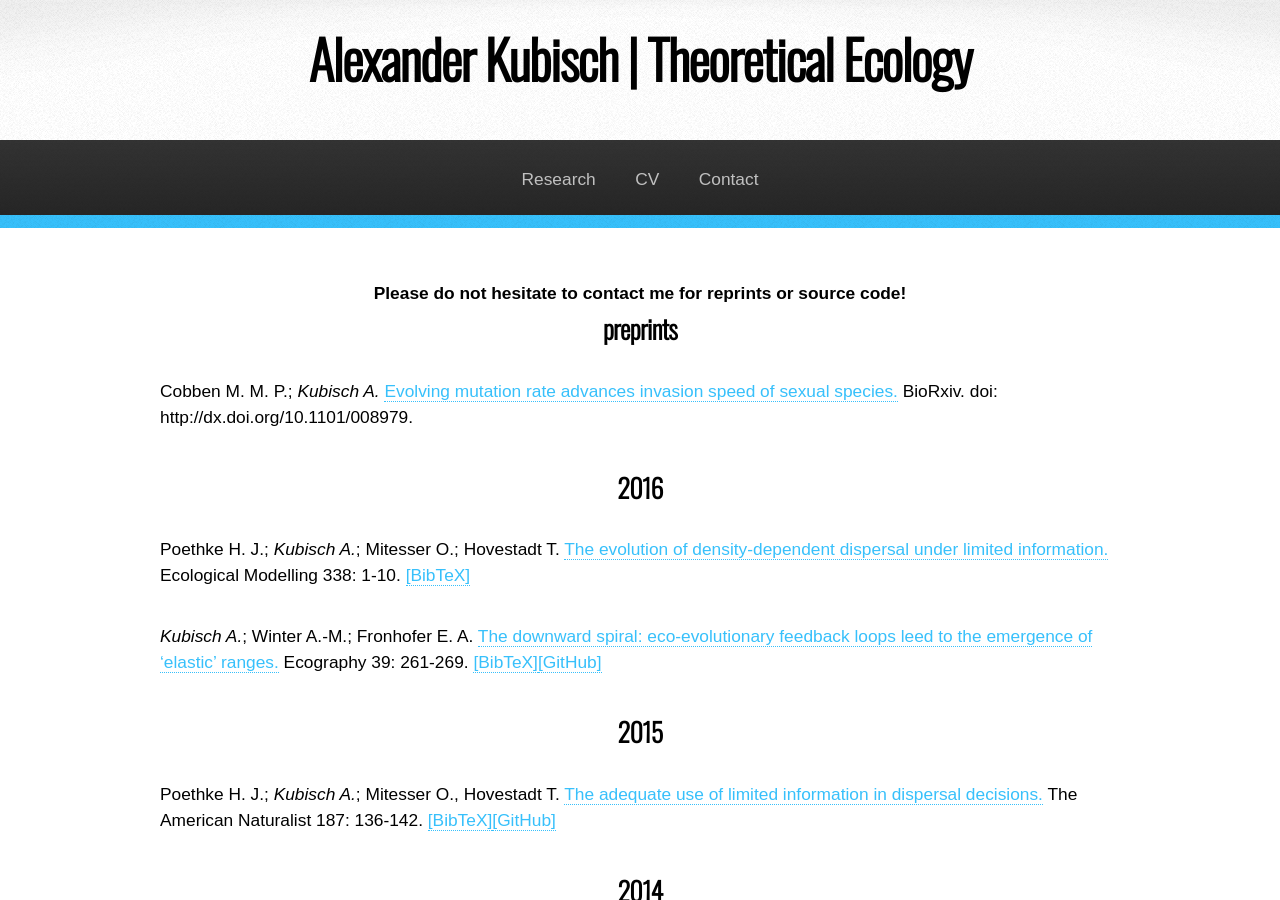
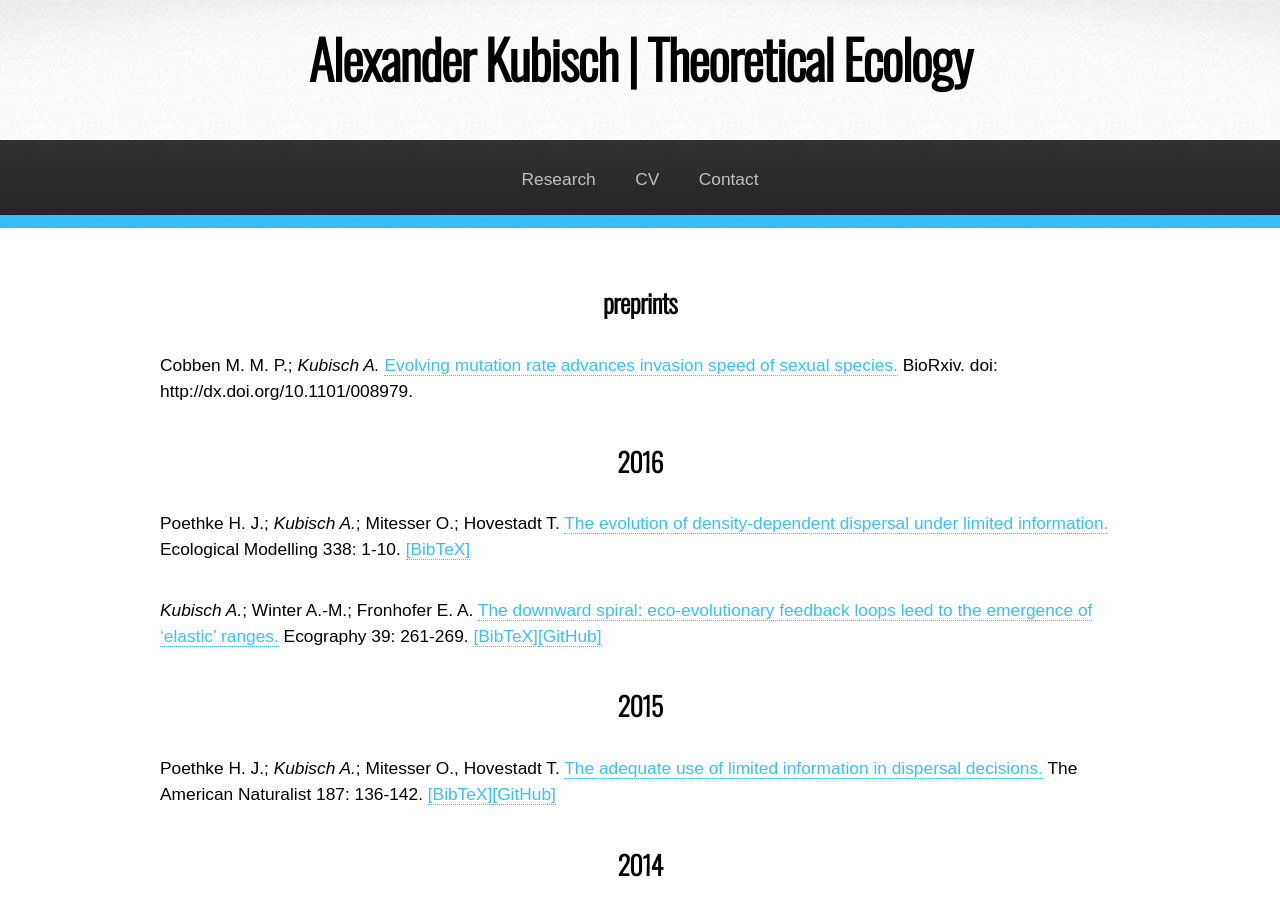
Before and after one commit to akubisch/akubisch.github.io, a Jekyll site: the page built from publications/index.html, in a window 1280 px wide and 900 px high. Built offline with Jekyll 4.4.1, drawn with Linux system fonts in a browser that asks for light colours.

Commit message:
formatting

```diff
--- a/publications/index.html
+++ b/publications/index.html
@@ -11,8 +11,6 @@ layout: default
 				<!-- Content -->
 
 					<article>
-
-						<center><b>Please do not hesitate to contact me for reprints or source code!</b></center>
 
 						<h3>preprints</h3>
 
```
